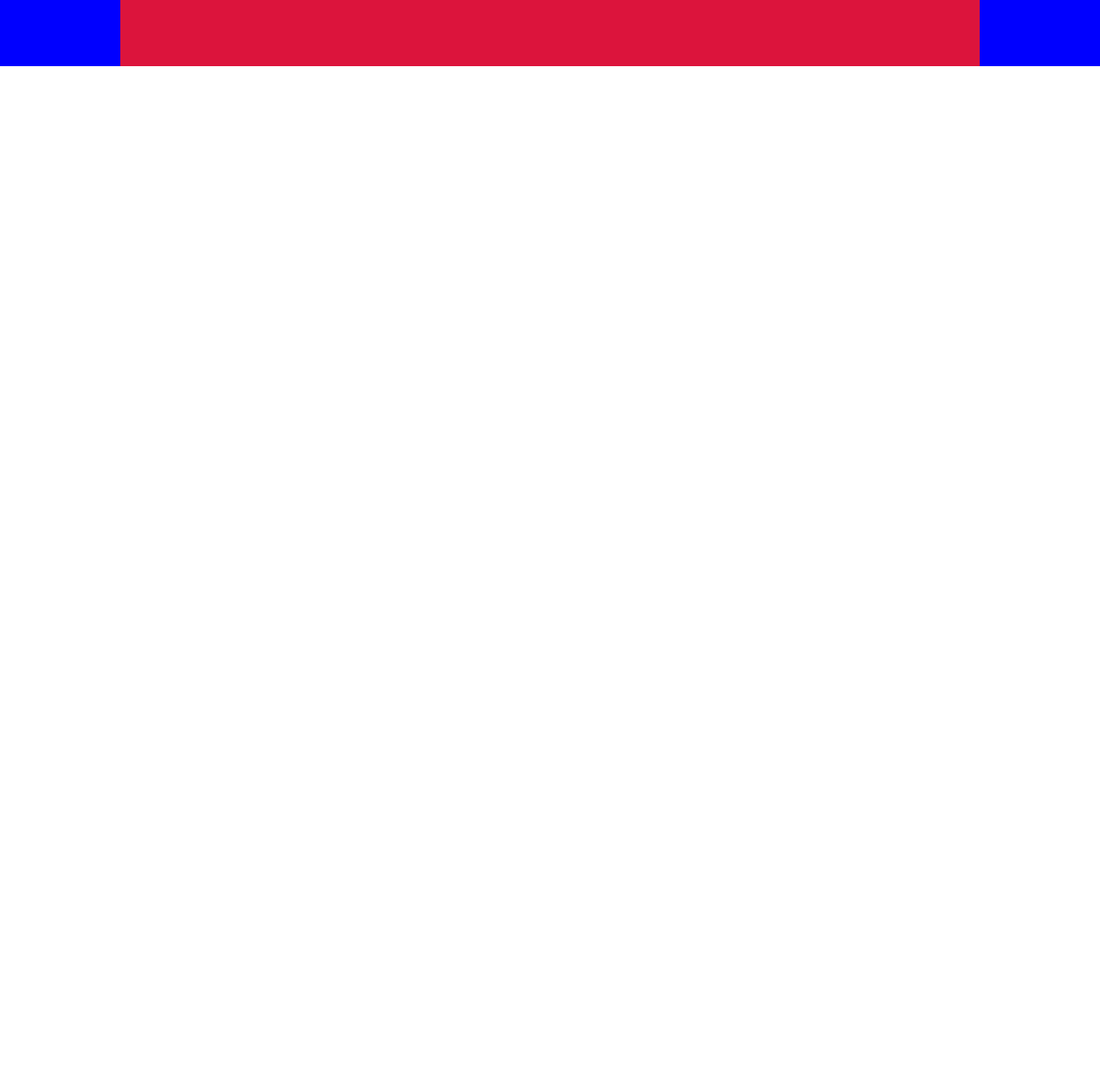
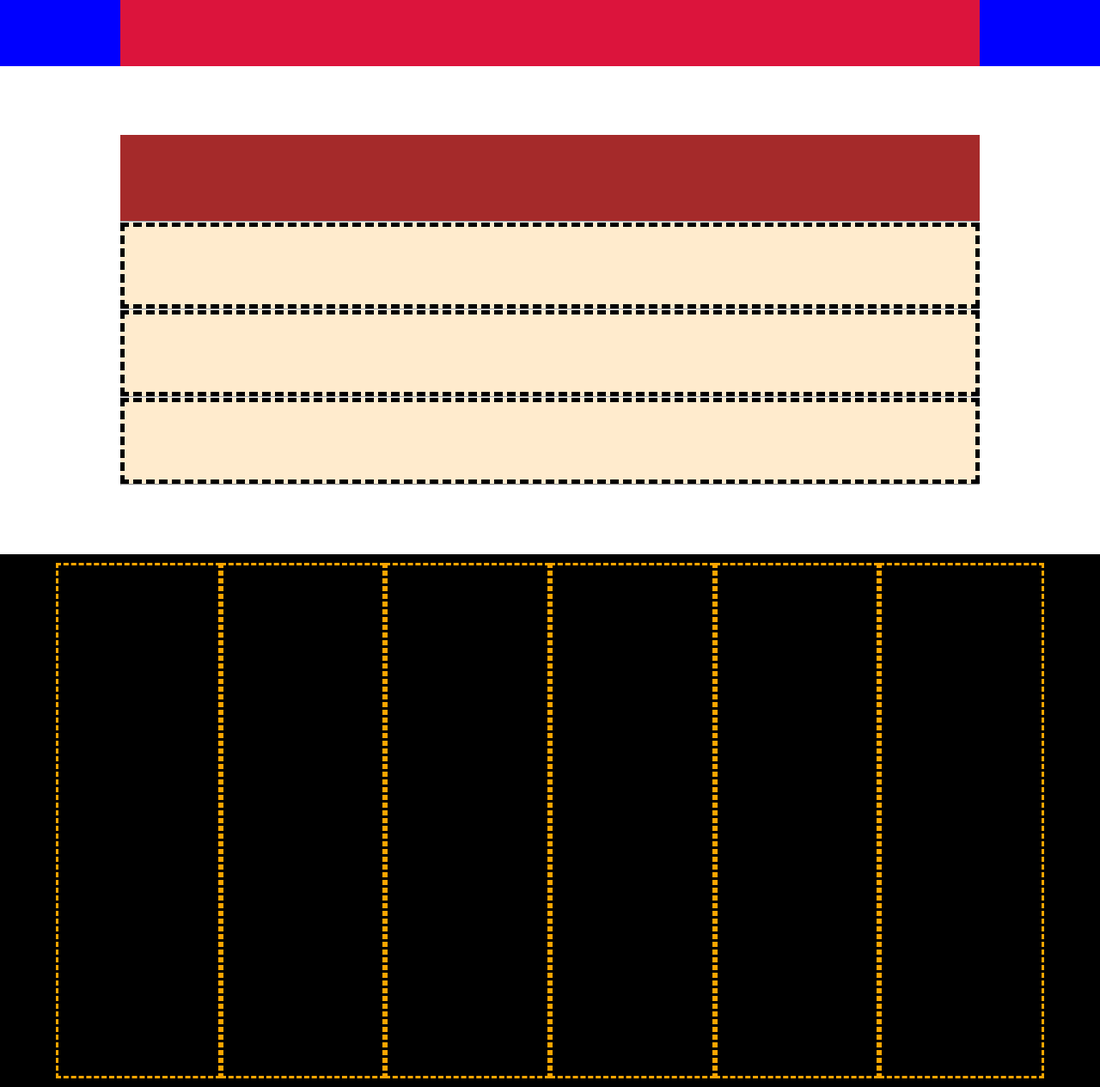
Before and after one commit to Massimiliano214/htmlcss-dropbox, a plain HTML site: page index.html in a window 1280 px wide. Shown: the part 6273-7538 px from the top of the page at 86% size. Before the commit the page ends 6510 px from the top, so only its background shows below. Drawn offline with Linux system fonts and the light colour scheme.

Commit message:
struttura footer

```diff
--- a/css/style.css
+++ b/css/style.css
@@ -96,7 +96,16 @@ h1 {
     background-color: blue;
 }
 
+.domanda {
+    height: 100px;
+    background-color: blanchedalmond;
+    border: dashed 5px black;
+}
 
+.colonna {
+    border: dashed 3px orange;
+    height: 600px;
+}
 /* fine debug*/
 
 header {
@@ -217,3 +226,22 @@ h1 {
 .prova_gratuita {
     width: 100%;
 }
+
+.domanda {
+    width: 100%;
+}
+
+footer {
+    background-color: black;
+}
+
+.link_vari {
+    display: flex;
+    width: 1170px;
+    padding: 10px;
+    margin: auto;
+}
+
+.colonna {
+    width: calc(100% / 5);
+}
--- a/index.html
+++ b/index.html
@@ -172,9 +172,52 @@
 
         <section class="sesta_sec">
             <div class="sesta_sec_interno">
+                <h2>
 
+                </h2>
+                <hr>
+                <div class="domanda">
+
+                </div>
+                <hr>
+                <div class="domanda">
+
+                </div>
+                <hr>
+                <div class="domanda">
+
+                </div>
+                <hr>
             </div>
         </section>
     </main>
+
+    <footer>
+        <nav class="link_vari">
+            <div class="colonna">
+
+            </div>
+
+            <div class="colonna">
+
+            </div>
+
+            <div class="colonna">
+
+            </div>
+
+            <div class="colonna">
+
+            </div>
+
+            <div class="colonna">
+
+            </div>
+
+            <div class="colonna">
+
+            </div>
+        </nav>
+    </footer>
 </body>
 </html>
```
